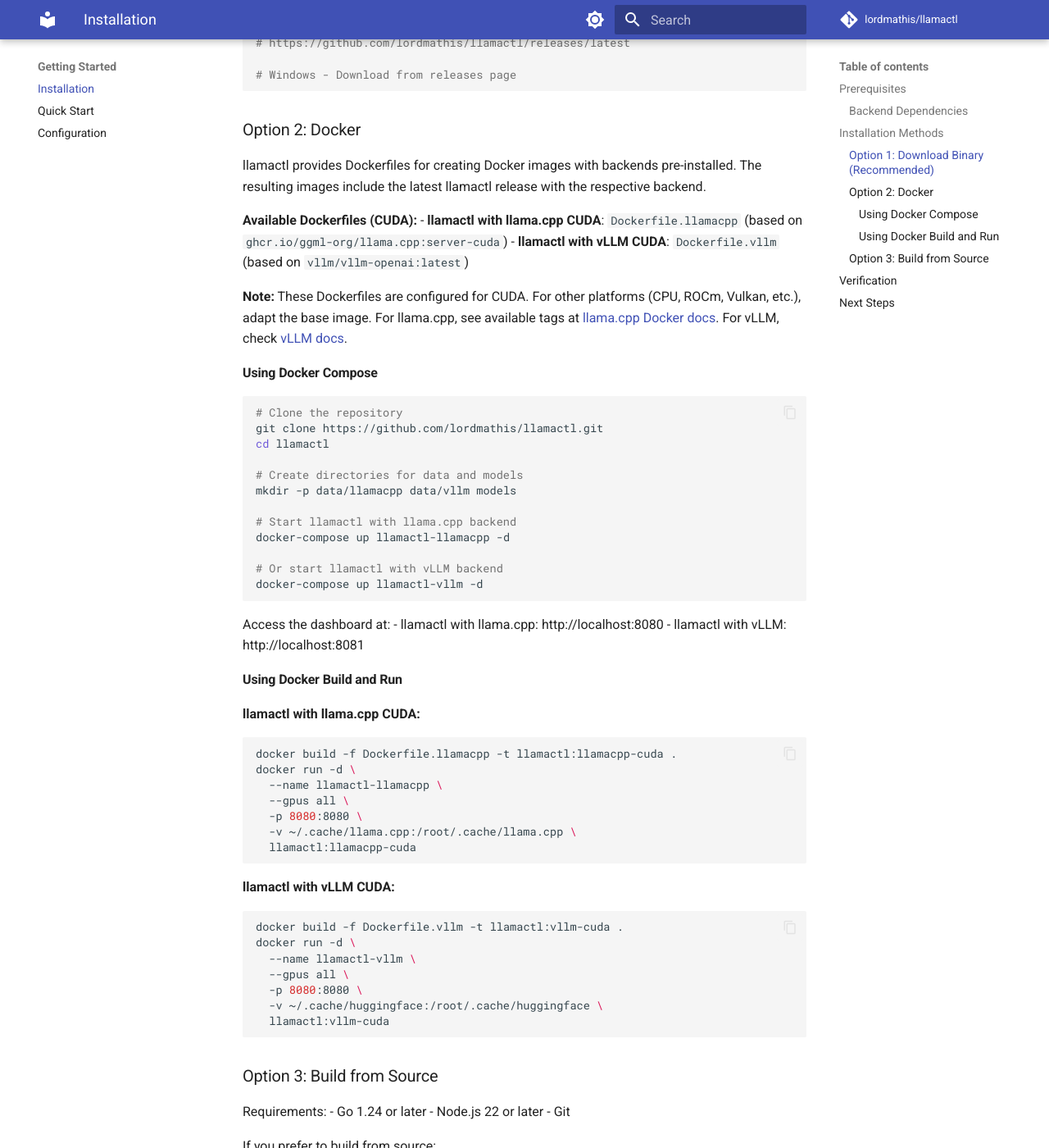
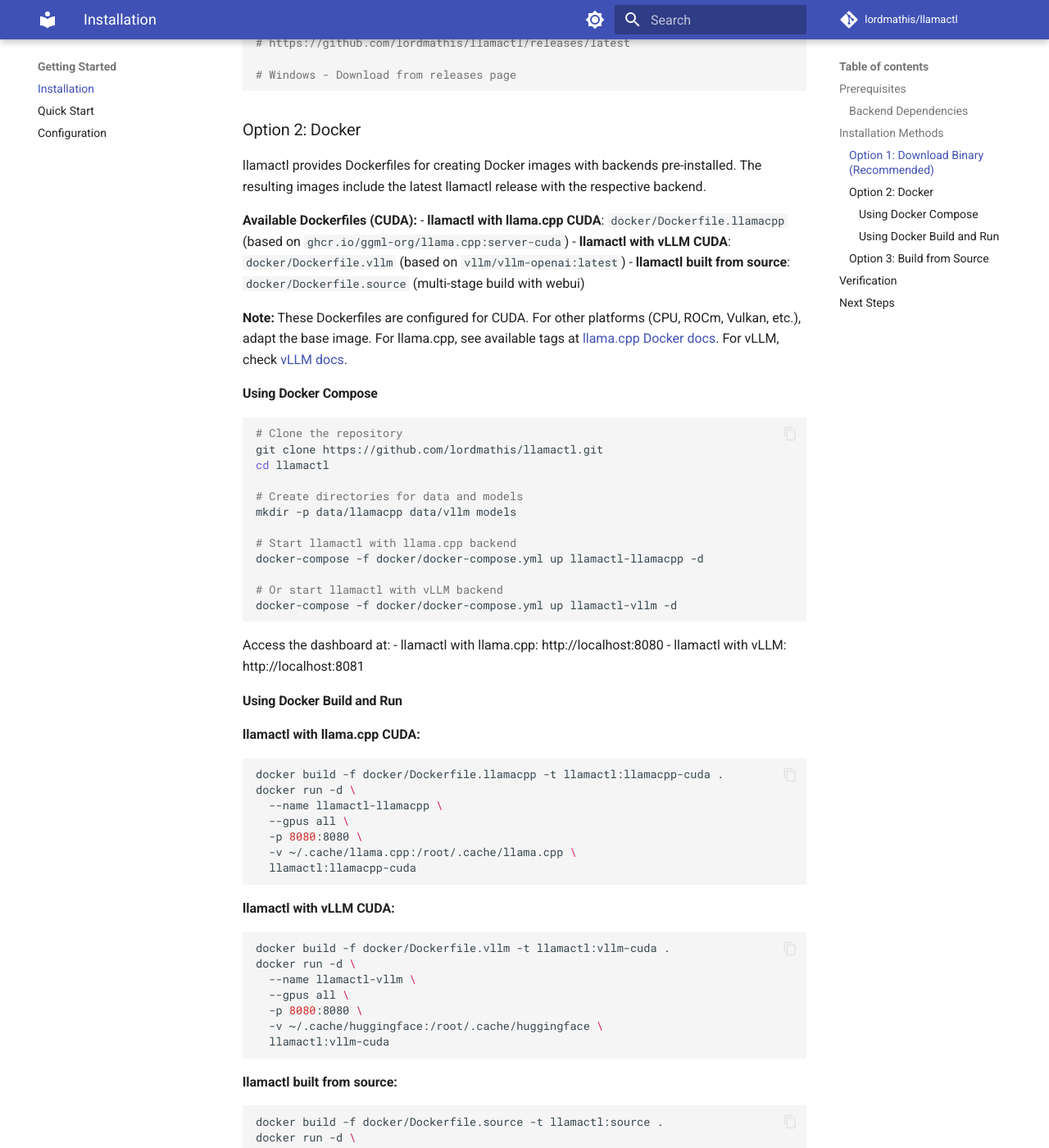
Before and after one commit to lordmathis/llamactl, an MkDocs documentation site: the page built from docs/getting-started/installation.md, in a window 1280 px wide and 1400 px high, scrolled down 1500 px. Shown: the whole window at 82% size. Built offline with MkDocs 1.6.1 and Material for MkDocs 9.7.7, drawn with Linux system fonts in a browser that asks for light colours; comment, search, counter and statistics services are not loaded; the version menu is left out; some of the changed text lies outside the part shown.

Commit message:
Update README and installation guide to reflect Dockerfile paths and add source build instructions

````diff
--- a/docs/getting-started/installation.md
+++ b/docs/getting-started/installation.md
@@ -76,8 +76,9 @@
 llamactl provides Dockerfiles for creating Docker images with backends pre-installed. The resulting images include the latest llamactl release with the respective backend.
 
 **Available Dockerfiles (CUDA):**
-- **llamactl with llama.cpp CUDA**: `Dockerfile.llamacpp` (based on `ghcr.io/ggml-org/llama.cpp:server-cuda`)
-- **llamactl with vLLM CUDA**: `Dockerfile.vllm` (based on `vllm/vllm-openai:latest`)
+- **llamactl with llama.cpp CUDA**: `docker/Dockerfile.llamacpp` (based on `ghcr.io/ggml-org/llama.cpp:server-cuda`)
+- **llamactl with vLLM CUDA**: `docker/Dockerfile.vllm` (based on `vllm/vllm-openai:latest`)
+- **llamactl built from source**: `docker/Dockerfile.source` (multi-stage build with webui)
 
 **Note:** These Dockerfiles are configured for CUDA. For other platforms (CPU, ROCm, Vulkan, etc.), adapt the base image. For llama.cpp, see available tags at [llama.cpp Docker docs](https://github.com/ggml-org/llama.cpp/blob/master/docs/docker.md). For vLLM, check [vLLM docs](https://docs.vllm.ai/en/v0.6.5/serving/deploying_with_docker.html).
 
@@ -92,10 +93,10 @@
 mkdir -p data/llamacpp data/vllm models
 
 # Start llamactl with llama.cpp backend
-docker-compose up llamactl-llamacpp -d
+docker-compose -f docker/docker-compose.yml up llamactl-llamacpp -d
 
 # Or start llamactl with vLLM backend
-docker-compose up llamactl-vllm -d
+docker-compose -f docker/docker-compose.yml up llamactl-vllm -d
 ```
 
 Access the dashboard at:
@@ -106,7 +107,7 @@
 
 **llamactl with llama.cpp CUDA:**
 ```bash
-docker build -f Dockerfile.llamacpp -t llamactl:llamacpp-cuda .
+docker build -f docker/Dockerfile.llamacpp -t llamactl:llamacpp-cuda .
 docker run -d \
   --name llamactl-llamacpp \
   --gpus all \
@@ -117,13 +118,22 @@
 
 **llamactl with vLLM CUDA:**
 ```bash
-docker build -f Dockerfile.vllm -t llamactl:vllm-cuda .
+docker build -f docker/Dockerfile.vllm -t llamactl:vllm-cuda .
 docker run -d \
   --name llamactl-vllm \
   --gpus all \
   -p 8080:8080 \
   -v ~/.cache/huggingface:/root/.cache/huggingface \
   llamactl:vllm-cuda
+```
+
+**llamactl built from source:**
+```bash
+docker build -f docker/Dockerfile.source -t llamactl:source .
+docker run -d \
+  --name llamactl \
+  -p 8080:8080 \
+  llamactl:source
 ```
 
 ### Option 3: Build from Source
````
Also changed, not shown: README.md (+5 -2 lines).
